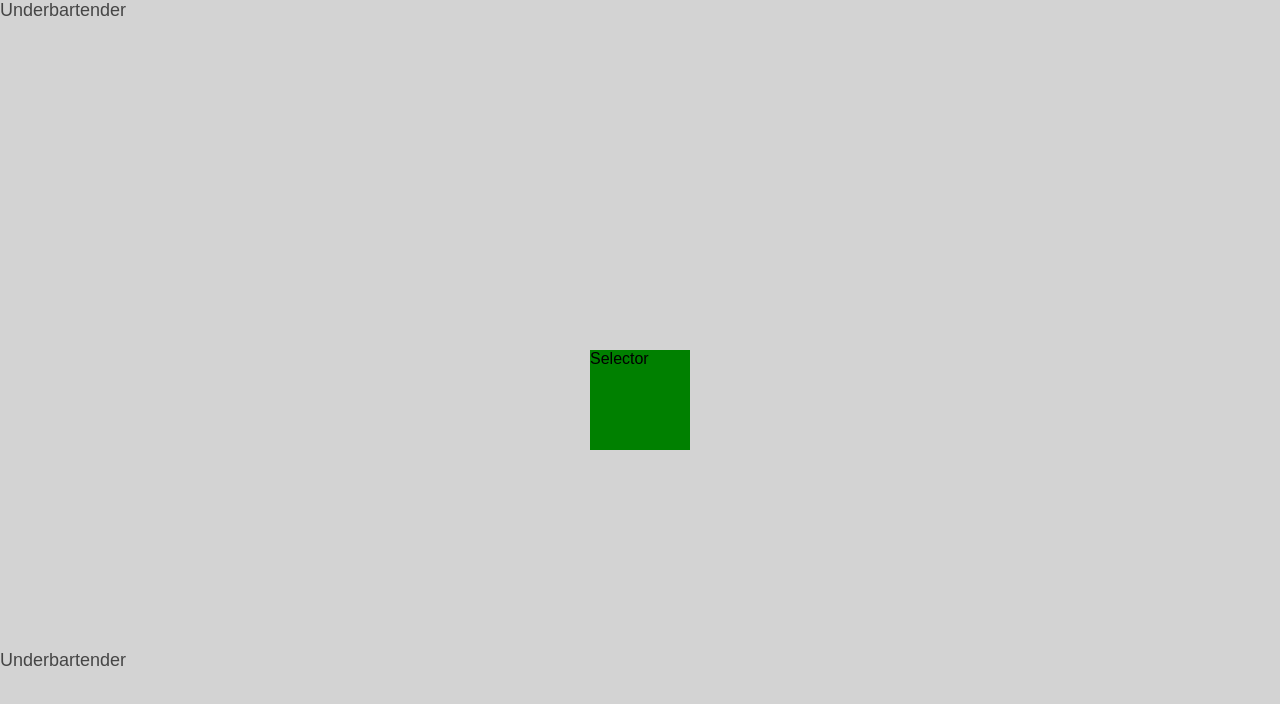
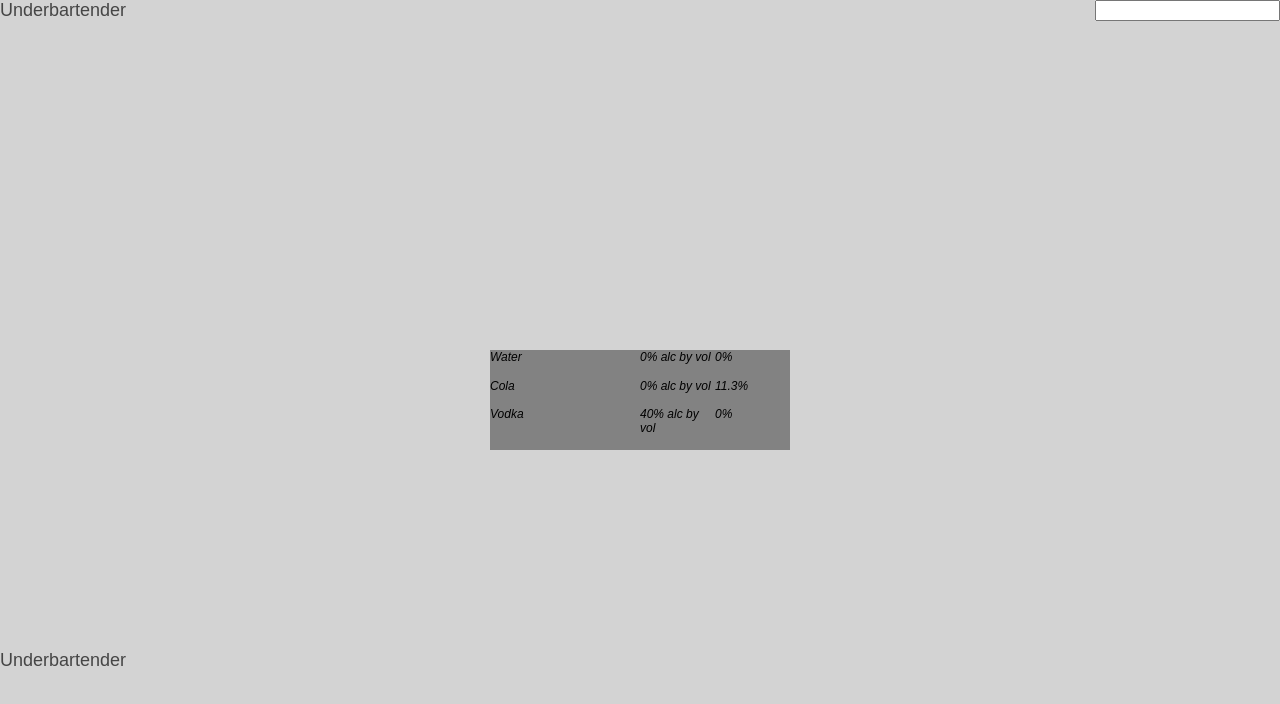
Before and after one commit to yetanotherjavadev/underbartender, a React (Create React App) app: page / in a window 1280 px wide. Shown: the top 704 px of the page. Built offline with nearby package versions, Linux system fonts and the light colour scheme.

Commit message:
json reading added -> fixed

```diff
--- a/images.d.ts
+++ b/images.d.ts
@@ -1,7 +1,3 @@
 declare module "*.svg";
 declare module "*.png";
 declare module "*.jpg";
-declare module "*.json" {
-	const value: any;
-	export default value;
-}
--- a/src/components/Selector/SelectorWidget.tsx
+++ /dev/null
@@ -1,21 +0,0 @@
-import { PureComponent } from "react";
-import * as React from "react";
-import "./style/selectorWidget.css";
-import { Liquid } from "../../model/Liquid";
-
-export type LiquidProps = {
-	liquids: Array<Liquid>;
-};
-
-class SelectorWidget extends PureComponent<LiquidProps> {
-	constructor(props: LiquidProps) {
-		super(props);
-	}
-	public render() {
-		return (
-			<div className="selectorWidget">Selector</div>
-		);
-	}
-}
-
-export default SelectorWidget;
--- a/src/components/Selector/style/selectorWidget.css
+++ /dev/null
@@ -1,7 +0,0 @@
-.selectorWidget {
-    height: 100px;
-    background: green;
-    align-self: center;
-    display: flex;
-    flex: 0 1 100px;
-}
--- a/src/components/layout/MainLayout.tsx
+++ b/src/components/layout/MainLayout.tsx
@@ -1,10 +1,11 @@
 import * as React from "react";
 import { PureComponent } from "react";
 import HeaderWidget from "../Header/HeaderWidget";
-import SelectorWidget from "../Selector/SelectorWidget";
+import SelectorWidget from "../liquidslist/LiquidsList";
 import "./style/mainLayout.css";
 import { Liquid } from "../../model/Liquid";
 import data from "../../mockdata/liquids.json";
+import SearchBox from "../searchbox/SearchBox";
 
 class MainLayout extends PureComponent {
 
@@ -15,6 +16,7 @@ class MainLayout extends PureComponent {
 			<div className="mainLayout">
 				<div className="topPanel">
 					<HeaderWidget/>
+					<SearchBox/>
 				</div>
 				<div className="workingArea">
 					<div className="leftPanel"/>
--- /dev/null
+++ b/src/components/liquidslist/LiquidsList.tsx
@@ -0,0 +1,34 @@
+import { PureComponent } from "react";
+import * as React from "react";
+import "./style/liquidsList.css";
+import { Liquid } from "../../model/Liquid";
+
+export type LiquidProps = {
+	liquids: Array<Liquid>;
+};
+
+class LiquidsList extends PureComponent<LiquidProps> {
+	constructor(props: LiquidProps) {
+		super(props);
+	}
+
+	public render() {
+		window.console.log(this.props.liquids);
+		const listItems = this.props.liquids.map((liquid) => (
+				<div className="liquidListItem" key={liquid.id}>
+					<div className="liquidName" >{liquid.name}</div>
+					<div className="liquidStrength" >{liquid.strength}% alc by vol</div>
+					<div className="liquidSugar" >{liquid.sugar}%</div>
+				</div>)
+		);
+		return (
+			<div className="widget">
+				<div className="liquidsList">
+					{listItems}
+				</div>
+			</div>
+		);
+	}
+}
+
+export default LiquidsList;
--- /dev/null
+++ b/src/components/liquidslist/style/liquidsList.css
@@ -0,0 +1,32 @@
+.widget {
+    height: 100px;
+    background: #828282;
+    align-self: center;
+    display: flex;
+    flex: 0 1 300px;
+}
+
+.liquidsList {
+    display: flex;
+    flex: 1 1 auto;
+    flex-direction: column;
+}
+
+.liquidListItem {
+    display: flex;
+    flex: 1 1 auto;
+    color: black;
+    font-style: italic;
+    font-size: 12px
+}
+
+.liquidName {
+    display: flex;
+    flex: 1 1 50%;
+}
+
+.liquidStrength,
+.liquidSugar {
+    display: flex;
+    flex: 0 1 25%;
+}
--- /dev/null
+++ b/src/components/searchbox/SearchBox.tsx
@@ -0,0 +1,18 @@
+import { PureComponent } from "react";
+import * as React from "react";
+
+class SearchBox extends PureComponent<any> {
+	constructor(props: any) {
+		super(props);
+	}
+
+	public render() {
+		return (
+				<div className="main">
+					<input className="label"/>
+				</div>
+		);
+	}
+}
+
+export default SearchBox;
--- /dev/null
+++ b/src/components/searchbox/style/searchBox.css
@@ -0,0 +1,19 @@
+.main {
+    background: white;
+    border: 1px solid lightgray;
+    display: flex;
+    flex: 1 1 500px;
+}
+
+.label {
+    background: white;
+    border: 1px solid lightgray;
+    font-size: 11px;
+    color: darkgray;
+}
+
+.popupPanel {
+    background: white;
+    border: 1px solid lightgray;
+    max-height: 400px;
+}
--- /dev/null
+++ b/typings.d.ts
@@ -0,0 +1,4 @@
+declare module "*.json" {
+	const value: any;
+	export default value;
+}
```
Also changed, not shown: 1 other file (tests, documents, lock files or other folders).
